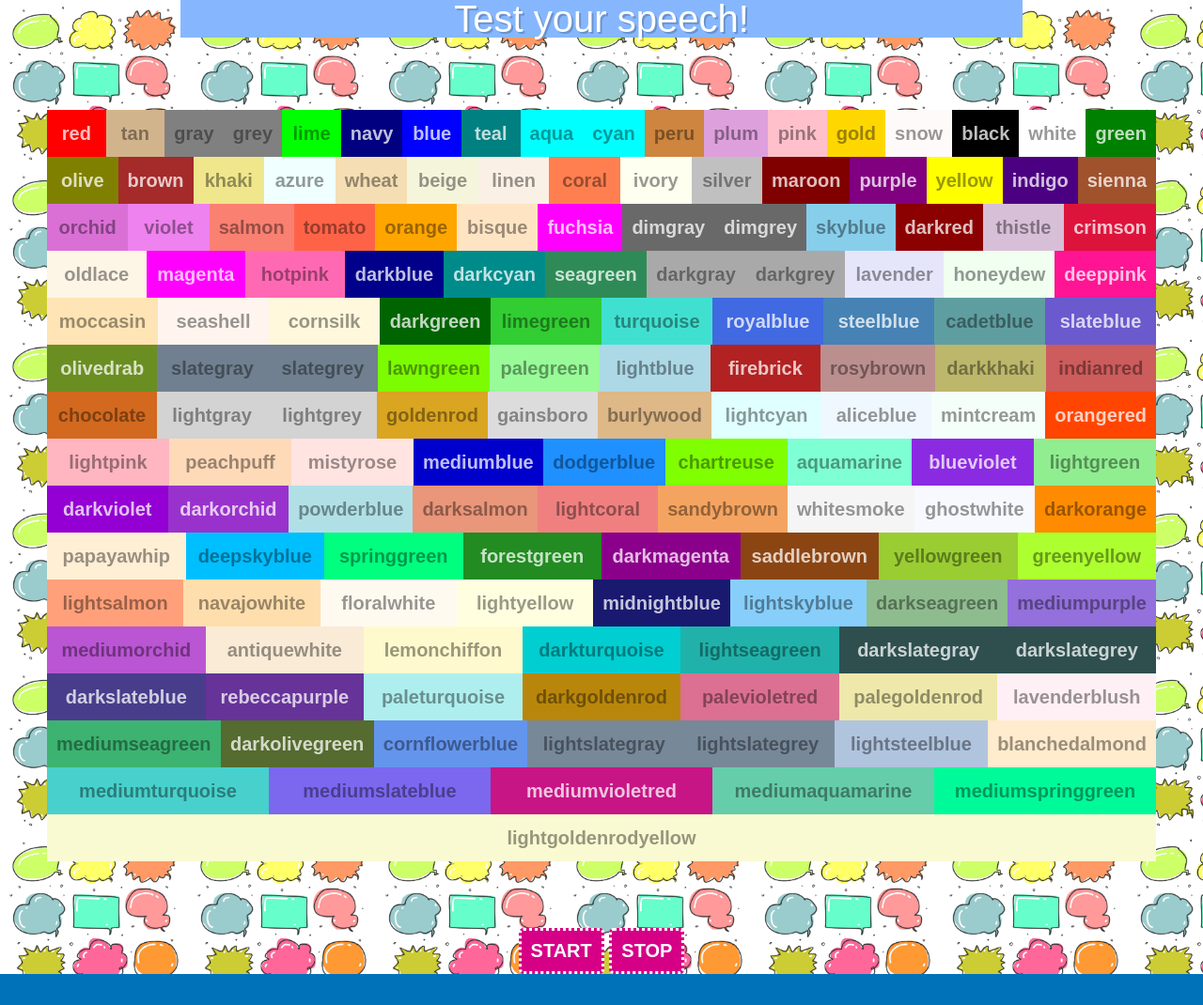
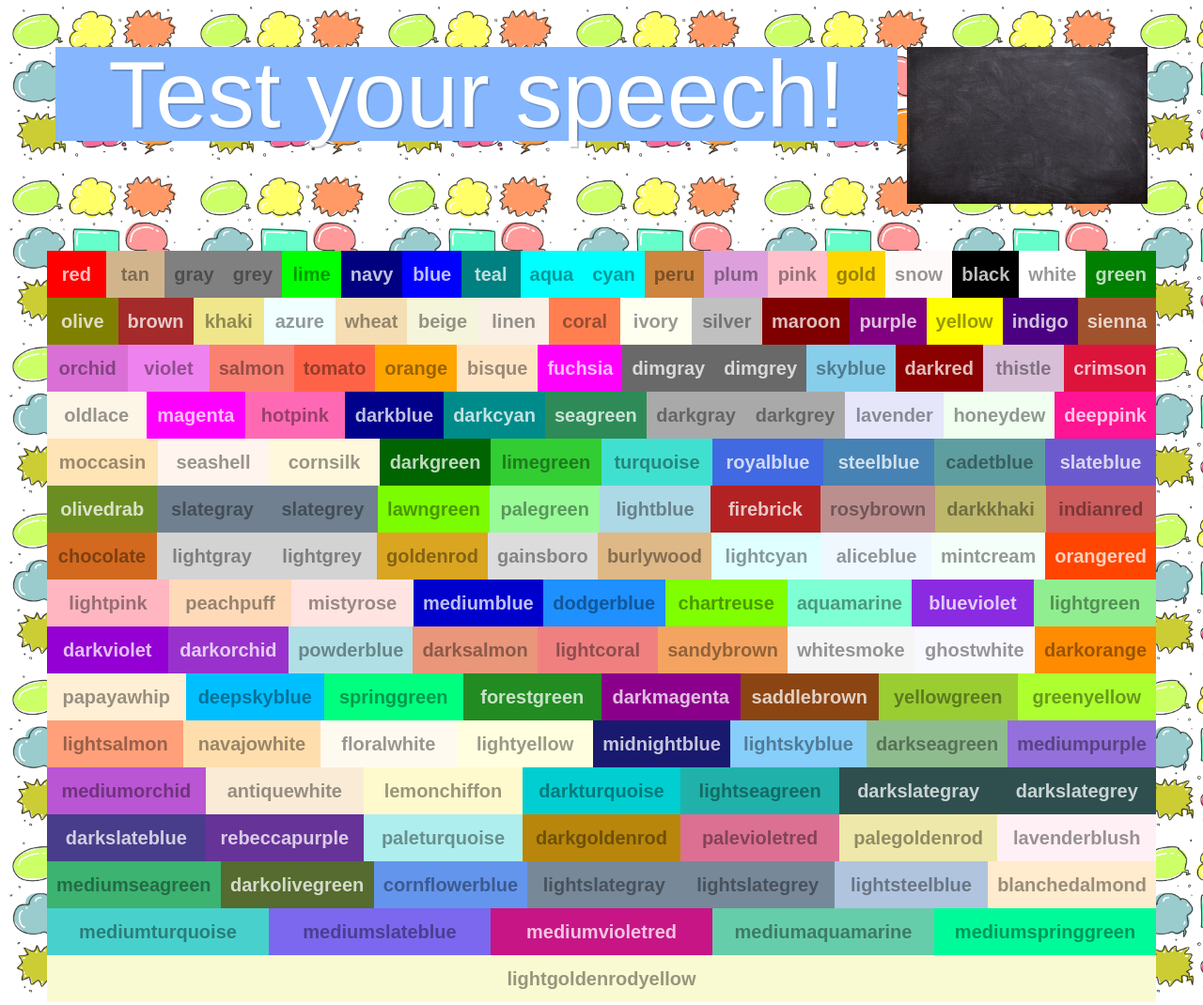
Before and after one commit to m32795434/Test-Your-Speech, a website built with Parcel: page index.html in a window 1280 px wide. Shown: the top 1070 px of the page at 94% size. Before the commit the page ends 1037 px from the top, so only its background shows below. Built offline with nearby package versions, Linux system fonts and the light colour scheme.

Commit message:
position stycky + some board images

```diff
--- a/index.html
+++ b/index.html
@@ -11,7 +11,10 @@
 </head>
 
 <body>
-  <h1>Test your speech!</h1>
+  <div class="h1-board">
+    <h1>Test your speech!</h1>
+    <div class="board"></div>
+  </div>
   <div class="colors"></div>
   <hr>
   <div class="buttons-wrapper">
--- a/style.scss
+++ b/style.scss
@@ -8,14 +8,30 @@ body {
   align-content: center;
 }
 
-h1 {
-  width: 70%;
-  font-size: 10rem;
+.h1-board {
+  display: flex;
+  gap: 10px;
+  justify-content: center;
   margin: 5rem 0 0 0;
-  transition: all 0.4s;
-  position: relative;
-  color: #fff;
-  background-color: #86b7fe;
+  width: 100%;
+  position: sticky;
+  top: 0;
+
+  & h1 {
+    width: 70%;
+    font-size: 10rem;
+    transition: all 0.4s;
+    position: relative;
+    color: #fff;
+    background-color: #86b7fe;
+  }
+
+  & .board {
+    width: 20%;
+    background-image: url('./black-1072366_640.jpg');
+    background-position: center;
+    background-size: contain;
+  }
 }
 
 .colors {
```
Also changed, not shown: black-1072366_640.jpg (added), blackboard-307835.svg (added), board-465928_640.jpg (added), chalkboard-152414.svg (added).
